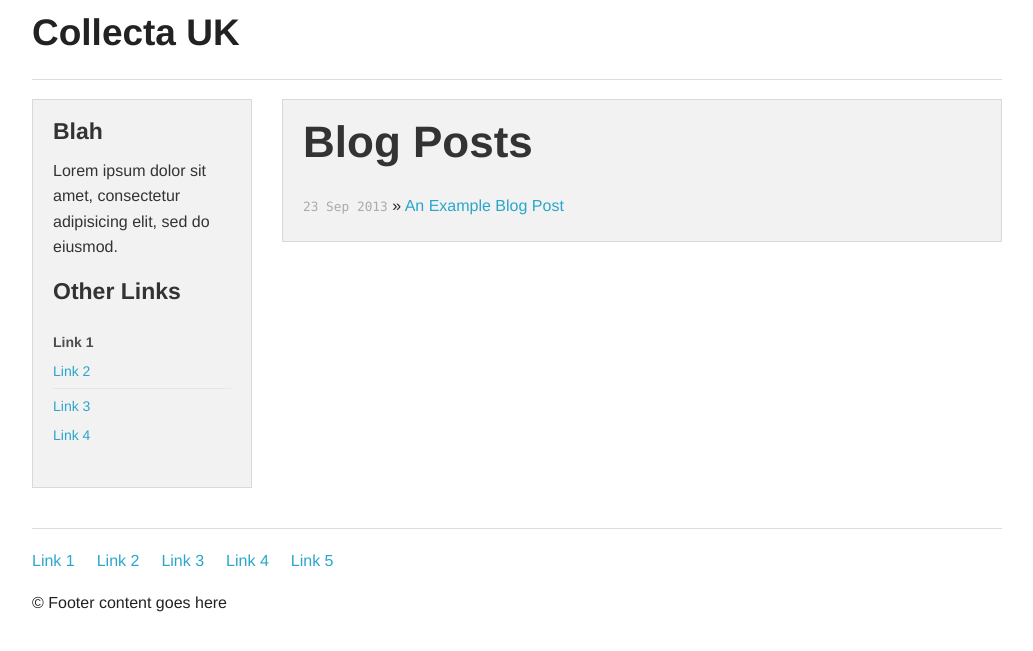
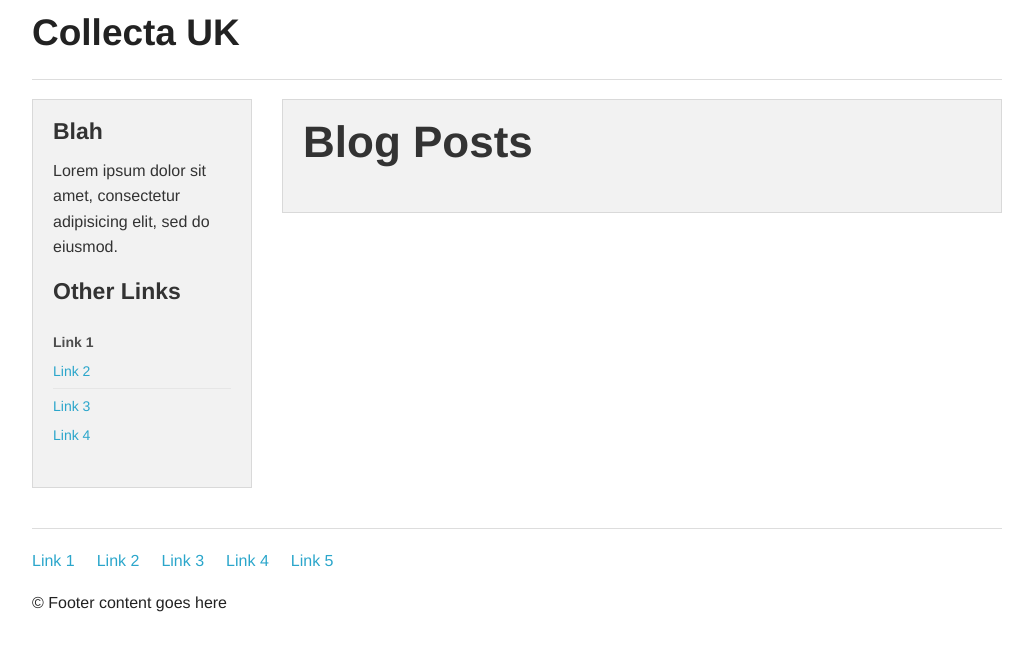
Before and after one commit to collectacrm/collecta-site, a Jekyll site: the page built from index.html, in a window 1280 px wide. Shown: the top 651 px of the page, without its empty margins (123-1156 px from the left). Built offline with Jekyll 4.4.1, drawn with Linux system fonts in a browser that asks for light colours; nearby versions of some CDN libraries; Markdown is read by kramdown in place of the engine named in the settings; a file with an impossible date is left out.

```diff
--- a/_posts/blog/2013-09-23-welcome-to-collecta.markdown
+++ b/_posts/blog/2013-09-23-welcome-to-collecta.markdown
@@ -1,7 +1,7 @@
 ---
 layout: post
 title: An Example Blog Post
-date: 2013-09-23 08:00:00
+date: {}
 categories: crm
 published: true
 ---
```
Also changed, not shown: other parts of _posts/blog/2013-09-23-welcome-to-collecta.markdown (+3 -0 lines).
